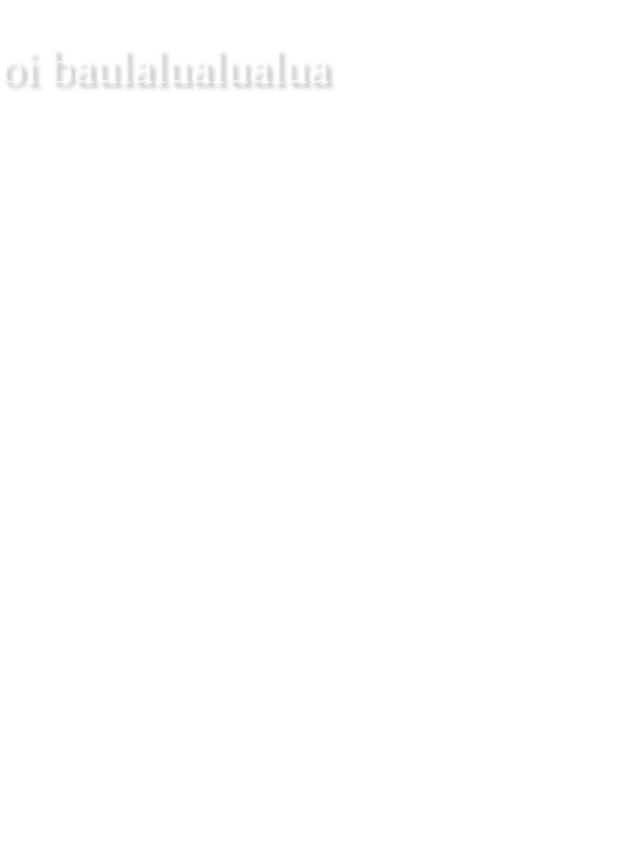
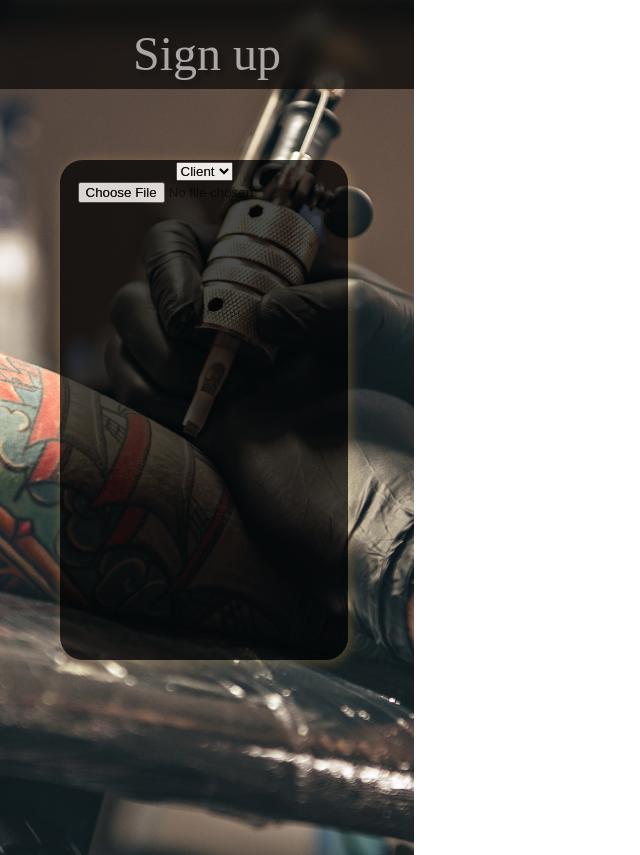
Before and after one commit to leoopardo/Tatt-U-React, a React (Create React App) app: page /signup in a window 1280 px wide. Shown: the whole page, without its empty margins (0-640 px from the left). Before the commit the page ends 800 px from the top, so only its background shows below. Built offline with nearby package versions, Linux system fonts and the light colour scheme.

Commit message:
feed image ok, signup iniciado

```diff
--- a/src/Pages/feed.js
+++ b/src/Pages/feed.js
@@ -1,12 +1,13 @@
-import { useEffect, useState, useContext } from "react";
-import {api} from "../api/api"
+import {useContext } from "react";
 import { NavBarSimple } from "../components/navsBar/navBarSimple";
 import { AuthContext } from "../contexts/authContext";
 
 export function Feed() {
+    const { loggedInUser } = useContext(AuthContext)
+    console.log(loggedInUser)
     return (
         <>
-        <NavBarSimple>Tatt U</NavBarSimple>
+        <NavBarSimple><img src={loggedInUser.user.profilePicture} alt="profile_pic" className="profilePic"></img></NavBarSimple>
         </>
      );
 }
--- a/src/Pages/login.js
+++ b/src/Pages/login.js
@@ -1,4 +1,4 @@
-import { useState, useEffect, useContext } from "react";
+import { useState, useContext } from "react";
 import { useNavigate } from "react-router-dom";
 import { Link } from "react-router-dom";
 import { api } from "../api/api";
@@ -32,7 +32,7 @@ export function Login() {
     }
     return (
         <div className="loginPage">
-        <NavBarSimple>Tatt U</NavBarSimple>
+        <NavBarSimple><h1>Tatt U</h1></NavBarSimple>
         <div className="formBox">
             <form onSubmit={handleSubmit}>
                 <div>
--- a/src/Pages/signup.js
+++ b/src/Pages/signup.js
@@ -1,7 +1,18 @@
+import { NavBarSimple } from "../components/navsBar/navBarSimple";
+
 export function Signup() {
     return (
-        <div>
-            <h1>oi baulalualualua</h1>
+        <div className="loginPage">
+            <NavBarSimple><h1>Sign up</h1></NavBarSimple>
+            <div className="formBox">
+                <form>
+                    <select>
+                        <option>Client</option>
+                        <option>Artist</option>
+                    </select>
+                    <input name="profilePicture" type="file"/>
+                </form>
+            </div>
         </div>
      );
 }
--- a/src/components/navsBar/navBarSimple.js
+++ b/src/components/navsBar/navBarSimple.js
@@ -2,7 +2,7 @@ import "./style-modules.css"
 export function NavBarSimple(props) {
     return (
         <nav className="simpleNav">
-            <h1>{props.children}</h1>
+            {props.children}
         </nav>
      );
 }
--- a/src/components/navsBar/style-modules.css
+++ b/src/components/navsBar/style-modules.css
@@ -22,3 +22,12 @@ h1 {
     mix-blend-mode: screen;
     text-shadow: 5px 5px 4px rgba(0, 0, 0, 0.25)
 }
+.profilePic{
+    position: absolute;
+    width: 82px;
+    height: 78px;
+    left: 17px;
+    top: 5px;
+    border-radius: 100%;
+    box-shadow: inset 1px 1px 5px 5px rgba(0, 0, 0, 0.47);
+}
```
